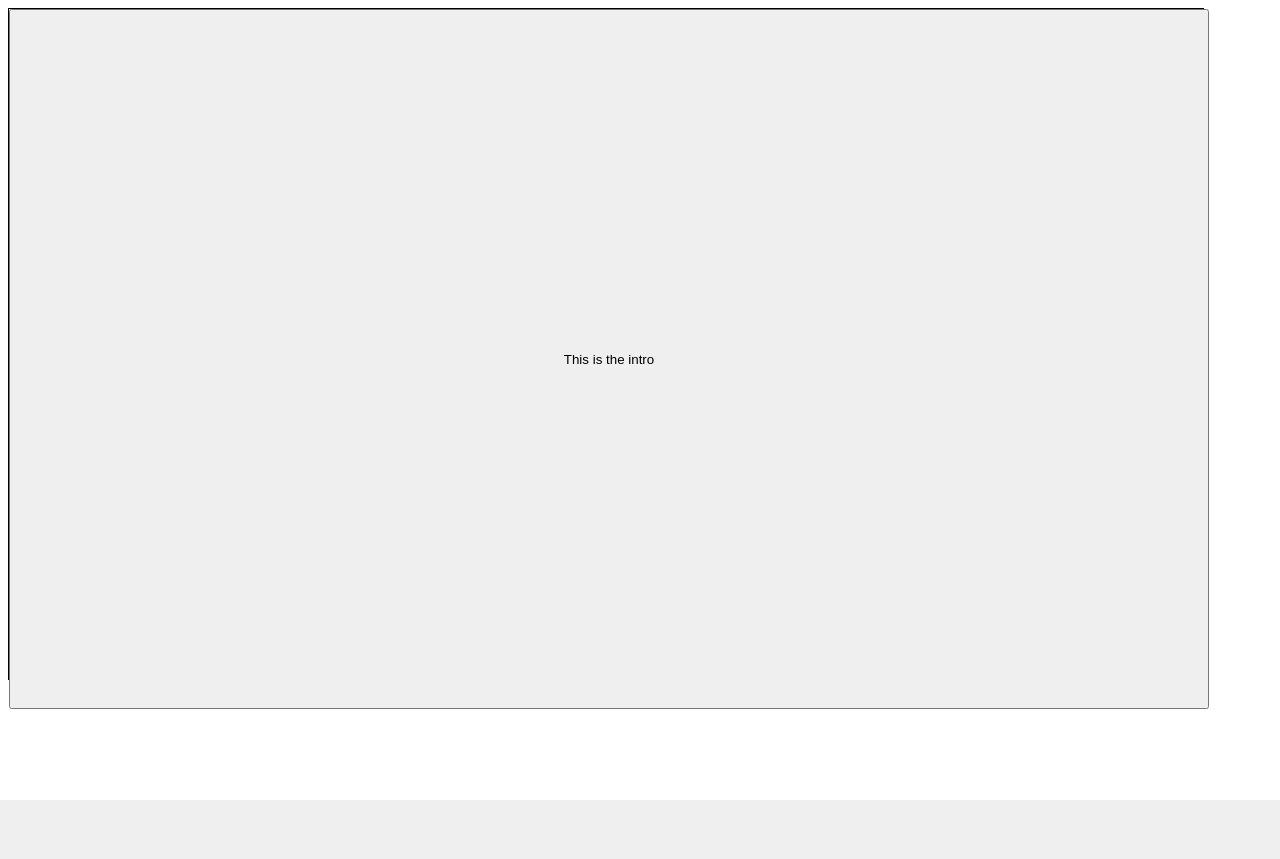
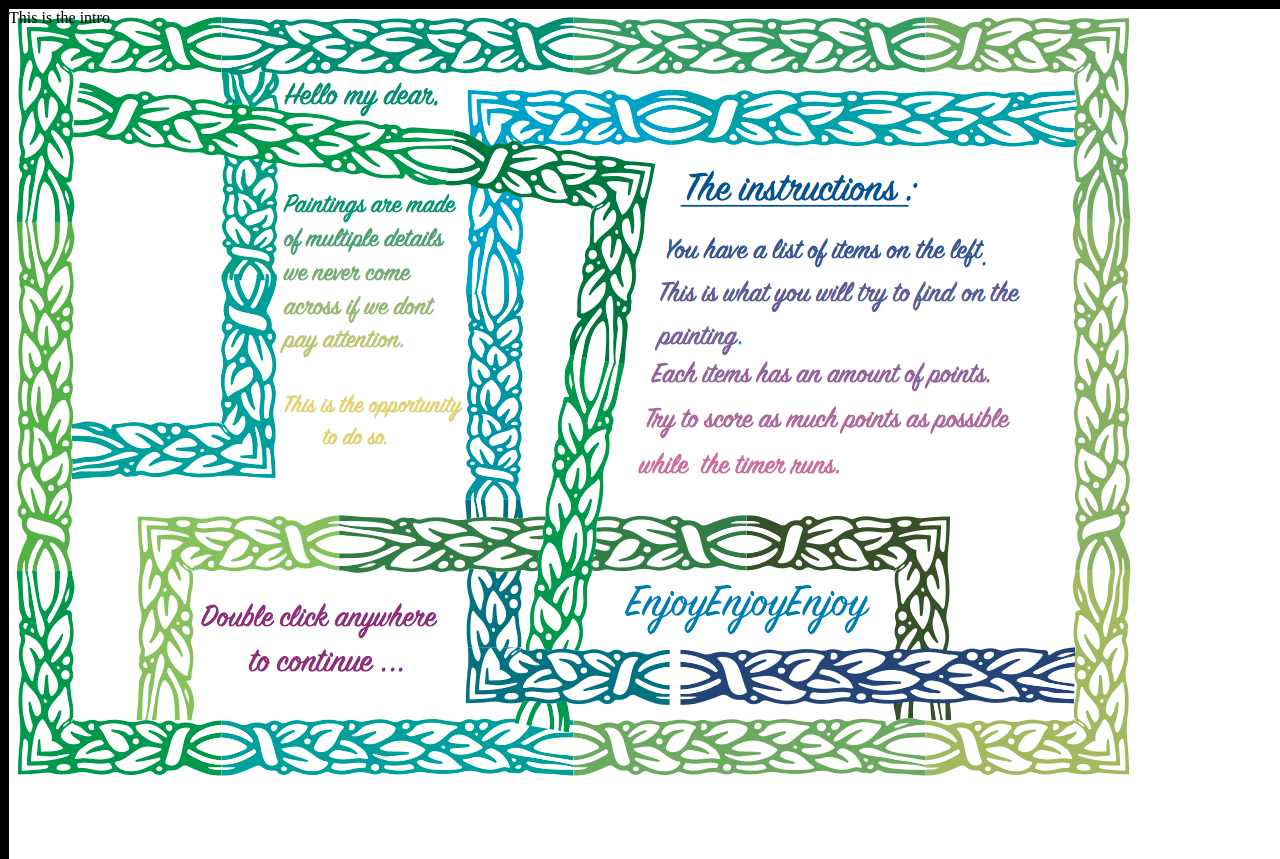
Before and after one commit to Axosss/Project, a PHP site: page / in a window 1280 px wide; the page is wider, and only the part inside the window is pictured. Before the commit the page ends 800 px from the top of that part, so only its background shows below. Run offline with PHP 8.4, Linux system fonts and the light colour scheme; some libraries are stand-ins or nearby versions.

Commit message:
audio fixed, started cssing, crossing items when done fixed

```diff
--- a/index.html
+++ b/index.html
@@ -9,24 +9,32 @@
 <body>
 
   <div id="website-layout">
-  <button>This is the intro</button>
+  <div id="intro">This is the intro</div>
     <div id="header">Header</div>
 
+    <audio id="backgroundAudio" autoplay="autoplay">
+      <!-- <source src="http://www.amclassical.com/mp3/amclassical_march_from_the_magic_flute.mp3" /> -->
+    </audio>
+
+    <a href="#noscroll" id="mute" >Click to mute the music my dear</a>
+    <!-- <img src="img/MusicOn.png" id="musicOn"/> -->
+
+
     <div id="levelName"></div>
-
+    <div id="itemListHeader"></div>
     <div id="left-side">
       <div id="scoreboard">
         Score
 
         <div class="playerScore" id="player1Score"></div>
-        <div class="playerScore" id="player2Score">score2</div>
+        <!-- <div class="playerScore" id="player2Score">score2</div>  -->
 
       </div>
 
       <div id="timer">Timer</div>
 
       <div id="item-list">
-        <p id="itemTitle">Items List</p>
+        <!-- <p id="itemTitle">Items List</p> -->
           <div id="itemsPictures" class="level1">
             <div id="section1"></div>
             <div id="section2"></div>
--- a/main.js
+++ b/main.js
@@ -13,6 +13,8 @@ var level = 1;
 var player1Score = 0;
 
 
+
+
 var clickedBoxes = []; //store the imaged click to pass on to the next level when all clicked.
 
 // TODO // This can be simplified by : selecting a parent node and iterate through. Think of updating also the rest (innerHTML..) when updating this
@@ -21,20 +23,21 @@ var descriptionBox2 = document.getElementById('description2');
 var descriptionBox3 = document.getElementById('description3');
 var descriptionBox4 = document.getElementById('description4');
 
+//Add descriptions about the artist :
 
 
 //Add level name through array :
 var addd1=0;
 var levelNameArr = [
-["1"],//level 1 Name
+["Auguste Renoir - Dance at Le Moulin de la Galette - Musee d'Orsay (France)"],//level 1 Name
 ["2"],//level 2 Name
-["3"],//level 3 Name
-["4"],//level 4 Name
-["5"],//level 5 Name
-["6"],//level 6 Name
-["7"],//level 7 Name
+["Pieter Bruegel - The Fall of the Rebel Angels - Royal Museums of Fine Arts (Belgium)"],//level 3 Name
+["Andy Wharol - 210 Coca-Cola Bottles - Private Collection"],//level 4 Name
+["Jackson Pollock - No 5 - Private Collection"],//level 5 Name
+["Sandro Botticelli - The Birth of Venus - Uffizi Gallery (Florence)"],//level 6 Name
+["Stuart Davis - The Mellow Pad - Brooklyn Museum (New York) "],//level 7 Name
 ];
-$('#levelName').text(levelNameArr[addd1]);
+$('#levelName').text(levelNameArr[addd1]); //set level 1
 
 
 // add descriptions through array
@@ -57,12 +60,13 @@ descriptionBox4.innerHTML=descriptionArr[add1][3];
 //assing a click event on every box and make it possible t:
 // for(var i = 0; i < boxes.length; i++) {
 
-$( "button" ).dblclick(function() {
-    $('button').fadeOut("slow", listenForClick());
+$( "#intro" ).dblclick(function() {
+    $('#intro').fadeOut("slow", listenForClick());
   });
 
 function listenForClick(){
-    // runTheTimer()8
+// TO REACTIVATE  // runTheTimer()
+
     $('.boxes').one('click', function() {
       player1Score += this.value;
     $('#player1Score').text(player1Score); // assign scores to scoreboard
@@ -86,6 +90,7 @@ function listenForClick(){
 function changeTheLevel(){
 
   alert("Bravo! Level "+level+" Now");
+  uncrossDoneItems ();
         picture.className="level"+ level ; ////change class to level+1: it updates the image which is going to the next level
         itemsPictures.className="level"+ level ;// update the images in item list
         clickedBoxes = []; //boss move // set the array clickedBox back to 0. To be able to store the new clicked box.
@@ -97,6 +102,7 @@ function changeTheLevel(){
         addd1++;
         $('#levelName').text(levelNameArr[addd1]);
         listenForClick();
+
 }
 
 function runTheTimer(){
@@ -119,38 +125,57 @@ function runTheTimer(){
   }, 1000);
 }
 
-  // function crossDoneItems (){
-  //     $( "#click1" ).click(function() {
-  //       $( "#description1" ).css("text-decoration", "line-through");
-  //     });
-  //     $( "#click2" ).click(function() {
-  //       $( "#description2" ).css("text-decoration", "line-through");
-  //     });
-  //     $( "#click3" ).click(function() {
-  //       $( "#description3" ).css("text-decoration", "line-through");
-  //     });
-  //     $( "#click4" ).click(function() {
-  //       $( "#description4" ).css("text-decoration", "line-through");
-  //     });
-  //   }
+////////////////////////////////////////////////////////////////////////////
+//Audio mute
 
-  // function uncrossDoneItems (){
-  //     $( "#click1" ).click(function() {
-  //       $( "#description1" ).css("text-decoration", "none");
-  //     });
-  //     $( "#click2" ).click(function() {
-  //       $( "#description2" ).css("text-decoration", "none");
-  //     });
-  //     $( "#click3" ).click(function() {
-  //       $( "#description3" ).css("text-decoration", "none");
-  //     });
-  //     $( "#click4" ).click(function() {
-  //       $( "#description4" ).css("text-decoration", "none");
-  //     });
-  //   }
+// console.log($('#backgroundAudio'));
+// $( "#musicOn" ).click(function() {
+//   console.log(this);
+//     // $('#mute').attr('src', 'img/MusicOff.png');
+//     if ($(this).attr("id") == "musicOn") {
+//          this.src = this.src.replace("img/MusicOn.png","img/MusicOff.png");
+//          this.id = "musicOff";
+//          console.log(this.id)
+//          musicSwitch();
+//        } else {
+//          this.src = this.src.replace("img/MusicOff.png","img/MusicOn.png");
+//          musicSwitch();
+//          this.id = "musicOn";
+//        }
+//        $(this).toggleClass("on");
+// });
+var audio = document.getElementById('backgroundAudio');
+
+
+  document.getElementById('mute').addEventListener('click', function (e)
+{
+    e = e || window.event;
+    audio.muted = !audio.muted;
+    e.preventDefault();
+}, false);
+
+  function crossDoneItems (){
+      $( "#click1" ).click(function() {
+        $( "#description1" ).css("text-decoration", "line-through");
+      });
+      $( "#click2" ).click(function() {
+        $( "#description2" ).css("text-decoration", "line-through");
+      });
+      $( "#click3" ).click(function() {
+        $( "#description3" ).css("text-decoration", "line-through");
+      });
+      $( "#click4" ).click(function() {
+        $( "#description4" ).css("text-decoration", "line-through");
+      });
+    }
+
+  function uncrossDoneItems (){
+    console.log ('we want to uncross')
+        $( ".description" ).css("text-decoration", "none");
+    }
 
   // listenForClick(); // calling the function so it runs
-  // crossDoneItems ();
+  crossDoneItems ();
 
 
 });
--- a/style.css
+++ b/style.css
@@ -1,83 +1,124 @@
-button {
-position: absolute;
-height: 700px;
-width: 1200px;
-z-index: 1;
+body {
+  background-color: black;
 }
 
-#website-layout div {
- border: 1px solid black;
+#intro {
+position: absolute;
 
+height: 850px;
+width: 1400px;
+
+background-color: white;
+z-index: 2;
+background-image: url("img/introDivBackground.png");
+background-repeat: no-repeat;
 }
 
 #website-layout {
   position: relative;
   border: 1px solid black;
-  height: 670px ;
-  width: 1194px;
+  background-image: url("img/mainBackground.png");
+  height: 672px ;
+  width: 1196px;
 }
 
+#mute {
+  position: absolute;
+  top: 615px;
+  left: 40px;
+}
   #header  {
     position: absolute;
-    left: 80px;
+    border: 1px solid black;
+    left: 400px;
     height: 100px;
-    width: 1034px;
+    width: 634px;
   }
   #levelName {
     position: absolute;
-    top:105px;
-    left: 382px;
-    height: 24px;
-    width: 200px;
+    border: 1px solid black;
+    text-align: center;
+    top:435px;
+    left: 70px;
+    height: 204px;
+    width: 300px;
   }
   #left-side {
     position: absolute;
-    left: 80px;
-    top: 130px;
-    height: 510px;
+    left: 70px;
+    top: 70px;
+    height: 280px;
     width: 270px;
   }
     #scoreboard {
     position: relative;
-    height: 120px;
+    top: 270px;
+    height: 80px;
     width: 270px;
-    text-align: center;
+    /*text-align: center;*/
+    border: 1px solid black;
     font-size: 22px;
     }
       .playerScore {
       position: absolute;
-      height: 80px;
+      height: 60px;
       width: 100px;
+      font-size: 20px;
+      color:
        }
 
       #player1Score {
-      left: 20px;
+      border: 1px solid black;
+      ;
        }
-      #player2Score {
+/*      #player2Score {
       left: 140px;
-       }
+       }*/
 
       #timer {
       position: absolute;
-      left: 10px;
-      top: 125px;
+      left: 190px;
+      top: 280px;
       height: 30px;
-
-
-
+      border: 1px solid black;
+      height: 50px;
+      width:50px;
        }
 
+    #itemListHeader {
+    position: absolute;
+
+    top: 30px;
+    left: 40px;
+    background-image: url("img/itemListHeader.png");
+    height: 72px;
+    width: 325px;
+    z-index: 1;
+    }
 
     #item-list {
     padding-left: 10px;
     position: absolute;
-    top: 160px;
+    top: 3px;
     height: 350px;
     width: 260px;
+    border: 1px solid black;
     }
 
+/* Picture */
+  #picture {
+    position: relative;
+    top: 132px;
+    left: 382px;
+    height: 510px;
+    width: 730px;
+    background-repeat: no-repeat;
+    border: 1px solid black;
+    list-style-type: none;
 
-/*ITEM LIST*/
+}
+
+/* ITEM LIST */
   /*Image preview*/
   .item-list {
     padding-left: 10px;
@@ -86,11 +127,7 @@ z-index: 1;
     height: 350px;
     width: 260px;
   }
-  p{
-    line-height: 10px;
-    text-align: center;
-    font-size: 22px;
-  }
+
 
     /*Descriptions*/
     .description {
@@ -103,32 +140,22 @@ z-index: 1;
       left: 70px;
     }
       #description1 {
-        top: 50px;
+        top: 30px;
 
        }
       #description2 {
-        top: 110px;
+        top: 90px;
       }
 
       #description3 {
-       top: 170px;
+       top: 150px;
       }
 
       #description4 {
-       top: 230px;
+       top: 210px;
       }
 
-/*Picture*/
-  #picture {
-    position: relative;
-    top: 132px;
-    left: 382px;
-    height: 510px;
-    width: 730px;
-    background-repeat: no-repeat;
-    list-style-type: none;
 
-  }
 
 /*Levels*/
   #itemsPictures div {
@@ -160,7 +187,7 @@ z-index: 1;
     }
 
     .level1 #section1 {
-      top:50px;
+      top:30px;
       background-position: 432px 325px;
     }
 
@@ -174,7 +201,7 @@ z-index: 1;
       left:600px;
     }
     .level1 #section2 {
-      top: 110px;
+      top: 90px;
       background-position: 130px 180px;
      }
 
@@ -188,7 +215,7 @@ z-index: 1;
     }
 
     .level1 #section3 {
-      top: 170px;
+      top: 150px;
       background-position: 727px 396px;
      }
 
@@ -201,7 +228,7 @@ z-index: 1;
       left:370px;
     }
     .level1 #section4 {
-      top: 230px;
+      top: 210px;
       background-position: 360px 405px;
       }
 
```
Also changed, not shown: other parts of style.css (+24 -24 lines), img/MusicOff.png (added), img/MusicOn.png (added), img/introDivBackground.png (added), img/itemListHeader.png (added), img/mainBackground.png (added), 2 other files.
